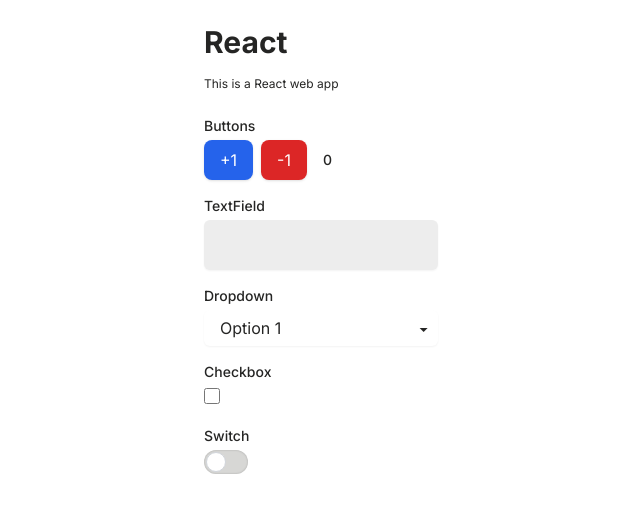
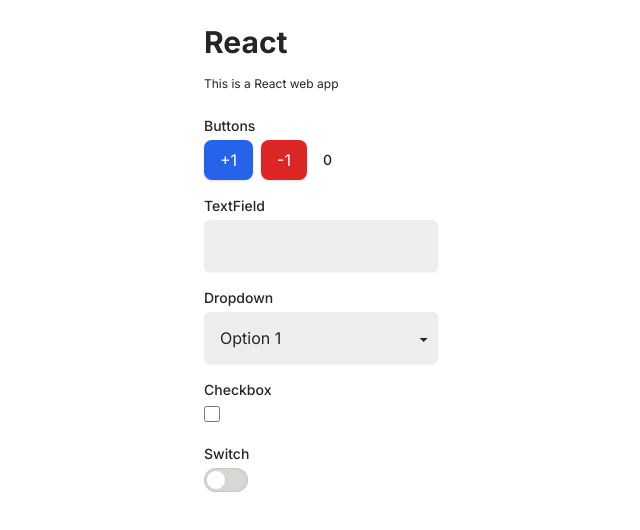
Before and after one commit to TypeSwift/Demo, a Next.js app in the folder ReactDemo/: page / in a window 1280 px wide. Shown: the top 530 px of the page, without its empty margins (319-959 px from the left). Built offline with nearby package versions, Linux system fonts and the light colour scheme.

Commit message:
refactor: fine tuning style

```diff
--- a/ReactDemo/src/app/page.tsx
+++ b/ReactDemo/src/app/page.tsx
@@ -4,7 +4,7 @@
 const Home: FC = () => {
   return (
     <div className="min-h-screen flex justify-center">
-      <div className="p-6">
+      <div className="py-6 px-3">
         <h1 className="text-3xl font-bold mb-4">React</h1>
         <p className="text-xs">This is a React web app</p>
         <SwiftComponents />
--- a/ReactDemo/src/components/SwiftComponents.tsx
+++ b/ReactDemo/src/components/SwiftComponents.tsx
@@ -37,14 +37,17 @@
         <input
           type="text"
           className="mt-1 block w-full px-3 py-2 rounded-md shadow-sm focus:outline-none focus:ring-2 focus:ring-blue-500 focus:border-blue-500 sm:text-sm bg-[#EDEDED] dark:bg-[#606463] text-base"
-          style={{ height: '50px' }}
+          style={{ height: '52px' }}
         />
       </div>
 
       <div>
         <label className="block text-sm font-medium mb-1">Dropdown</label>
         <div className="relative">
-          <select className="block appearance-none w-full bg-white dark:bg-[#606463] rounded-md shadow-sm focus:outline-none focus:ring-2 focus:ring-blue-500 focus:border-blue-500 px-4 py-2 pr-8 leading-tight">
+          <select
+            className="block appearance-none w-full bg-[#EDEDED] dark:bg-[#606463] rounded-md shadow-sm focus:outline-none focus:ring-2 focus:ring-blue-500 focus:border-blue-500 px-4 py-2 pr-8 leading-tight text-base"
+            style={{ height: '52px' }}
+          >
             <option>Option 1</option>
             <option>Option 2</option>
             <option>Option 3</option>
```
Also changed, not shown: 2 other files (tests, documents, lock files or other folders).
